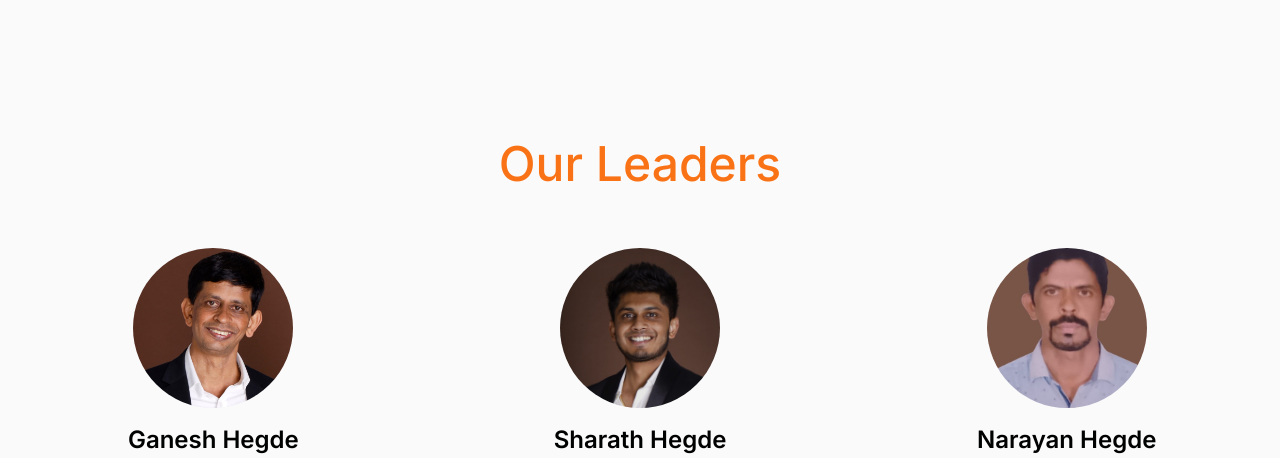
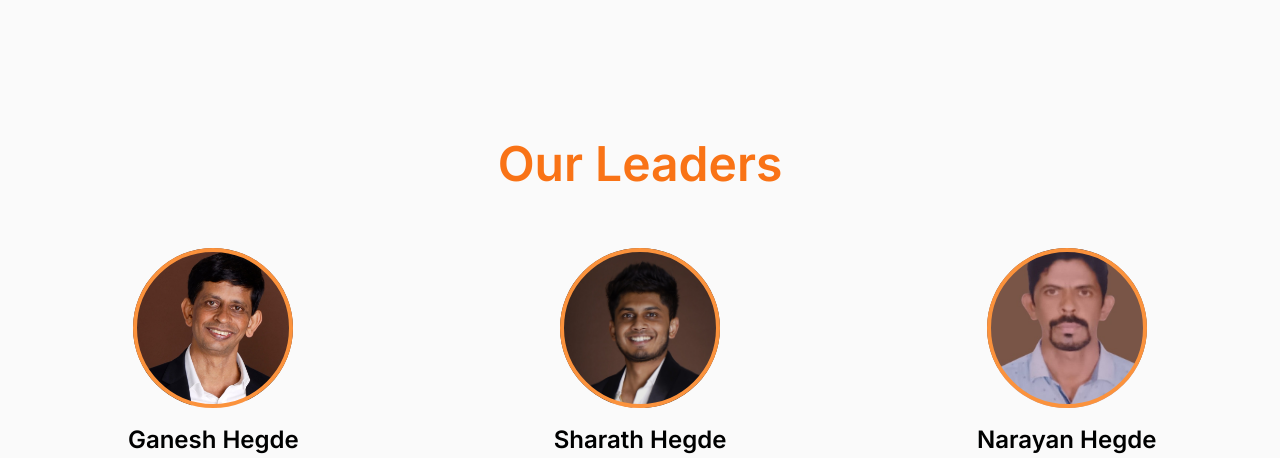
Before and after one commit to Athul-kharvi/Globe-tech, a Next.js app: page / in a window 1280 px wide. Shown: the part 3960-4418 px from the top of the page. Built offline with nearby package versions, Linux system fonts and the light colour scheme; a web font is replaced by a local one.

Commit message:
updated the leadership

```diff
--- a/app/page.tsx
+++ b/app/page.tsx
@@ -337,7 +337,7 @@ export default function Home() {
       {/* Leadership Section */}
       <section id="leadership" className="py-20 bg-neutral-50">
         <div className="container mx-auto px-4">
-          <h2 className="text-5xl font-inter font-medium leading-normal tracking-normal mb-12 text-center text-orange-500">
+          <h2 className="text-5xl font-inter font-semibold leading-normal tracking-normal mb-12 text-center text-orange-500">
             Our Leaders
           </h2>
           <div className="grid grid-cols-1 md:grid-cols-3 gap-8">
@@ -345,14 +345,16 @@ export default function Home() {
               (name, index) => (
                 <div key={name} className="text-center">
                   <div className="mb-4 relative w-40 h-40 mx-auto">
+                    <div className="absolute inset-0 rounded-full border-4 border-orange-400 z-50"  />
                     <Image
                       src={`/image/leader${index + 1}.jpg`}
                       alt={name}
                       layout="fill"
                       objectFit="cover"
-                      className="rounded-full"
+                      className="rounded-full z-10"
                     />
                   </div>
+
                   <h3 className="text-2xl font-semibold mb-2 text-customBlack">
                     {name}
                   </h3>
```
